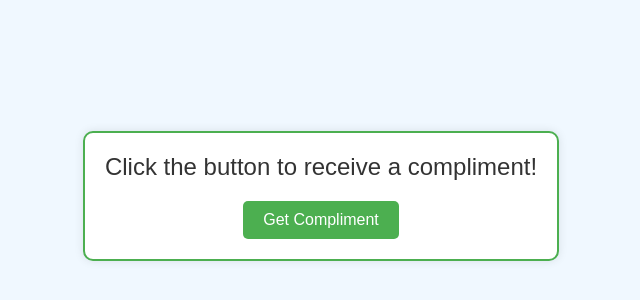
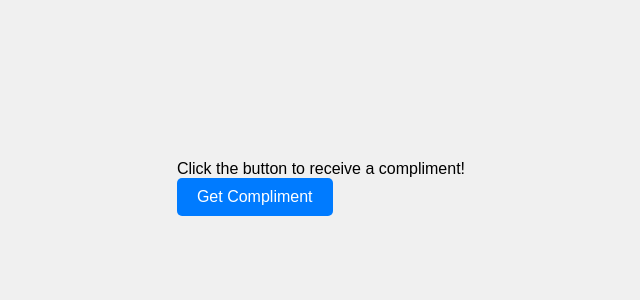
Before and after one commit to huydolo/compliments.io, a plain HTML site: page index.html in a window 1280 px wide. Shown: the part 212-512 px from the top of the page, without its empty margins (319-959 px from the left). Drawn offline with Linux system fonts and the light colour scheme.

Commit message:
Update index.html

```diff
--- a/index.html
+++ b/index.html
@@ -4,39 +4,48 @@
     <meta charset="UTF-8">
     <meta name="viewport" content="width=device-width, initial-scale=1.0">
     <title>Random Compliments</title>
-    <style>
+   <style>
         body {
             font-family: Arial, sans-serif;
             display: flex;
             justify-content: center;
             align-items: center;
             height: 100vh;
-            background-color: #f0f8ff;
+            background-color: #f0f0f0;
+            margin: 0;
         }
-        #compliment-box {
+
+        .container {
             text-align: center;
-            border: 2px solid #4CAF50;
+            background: #ffffff;
             padding: 20px;
-            border-radius: 10px;
-            background-color: #ffffff;
+            border-radius: 20px;
             box-shadow: 0px 0px 10px rgba(0, 0, 0, 0.1);
         }
-        #compliment {
-            font-size: 24px;
-            margin-bottom: 20px;
-            color: #333;
+
+        h1 {
+            color: #333333;
         }
-        #compliment-button {
+
+        button {
+            background-color: #007BFF;
+            color: white;
             padding: 10px 20px;
-            font-size: 16px;
-            color: #ffffff;
-            background-color: #4CAF50;
             border: none;
             border-radius: 5px;
             cursor: pointer;
+            font-size: 16px;
+            transition: background-color 0.3s ease;
         }
-        #compliment-button:hover {
-            background-color: #45a049;
+
+        button:hover {
+            background-color: #0056b3;
+        }
+
+        #complimentText {
+            margin-top: 20px;
+            font-size: 18px;
+            color: #555555;
         }
     </style>
 </head>
```
